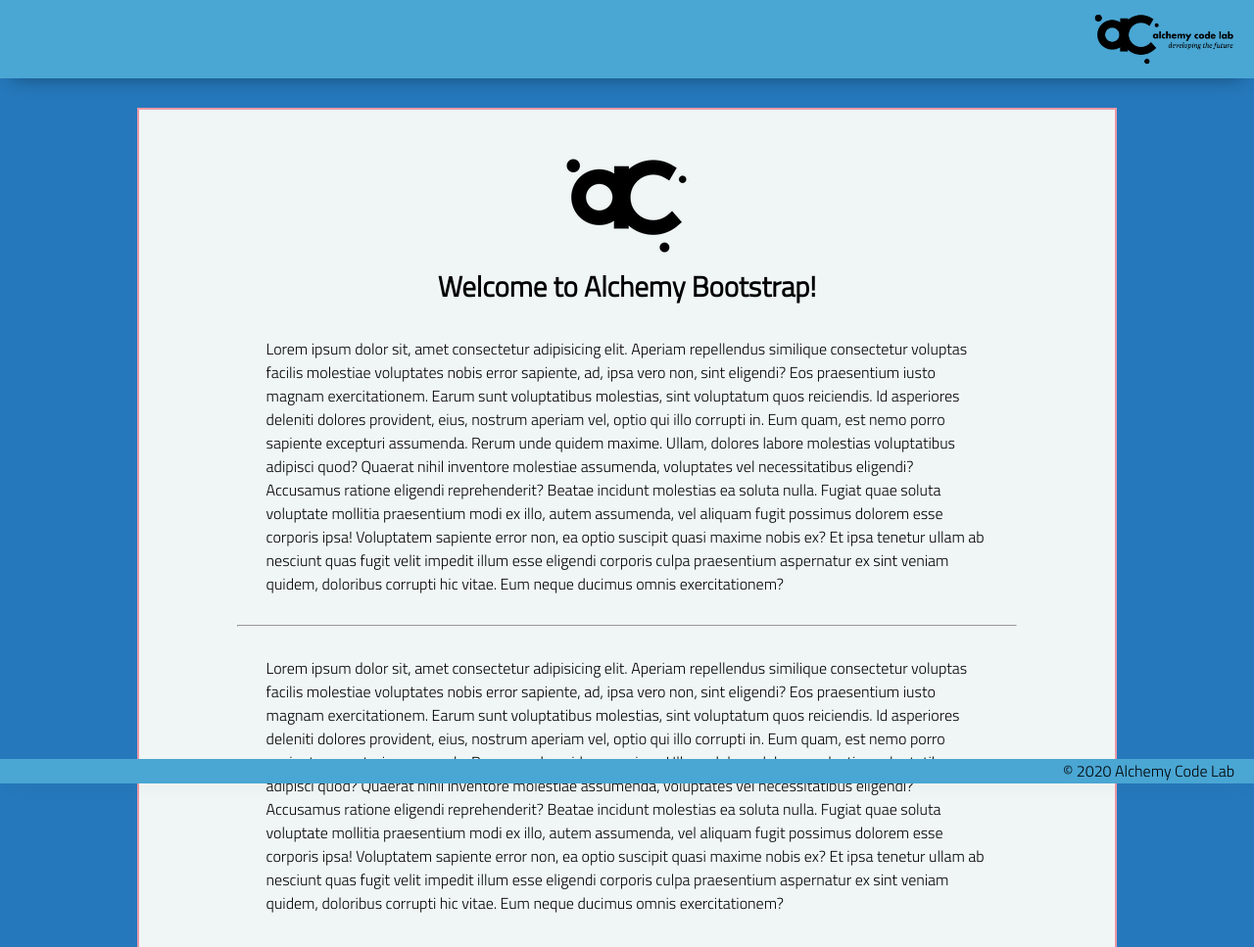
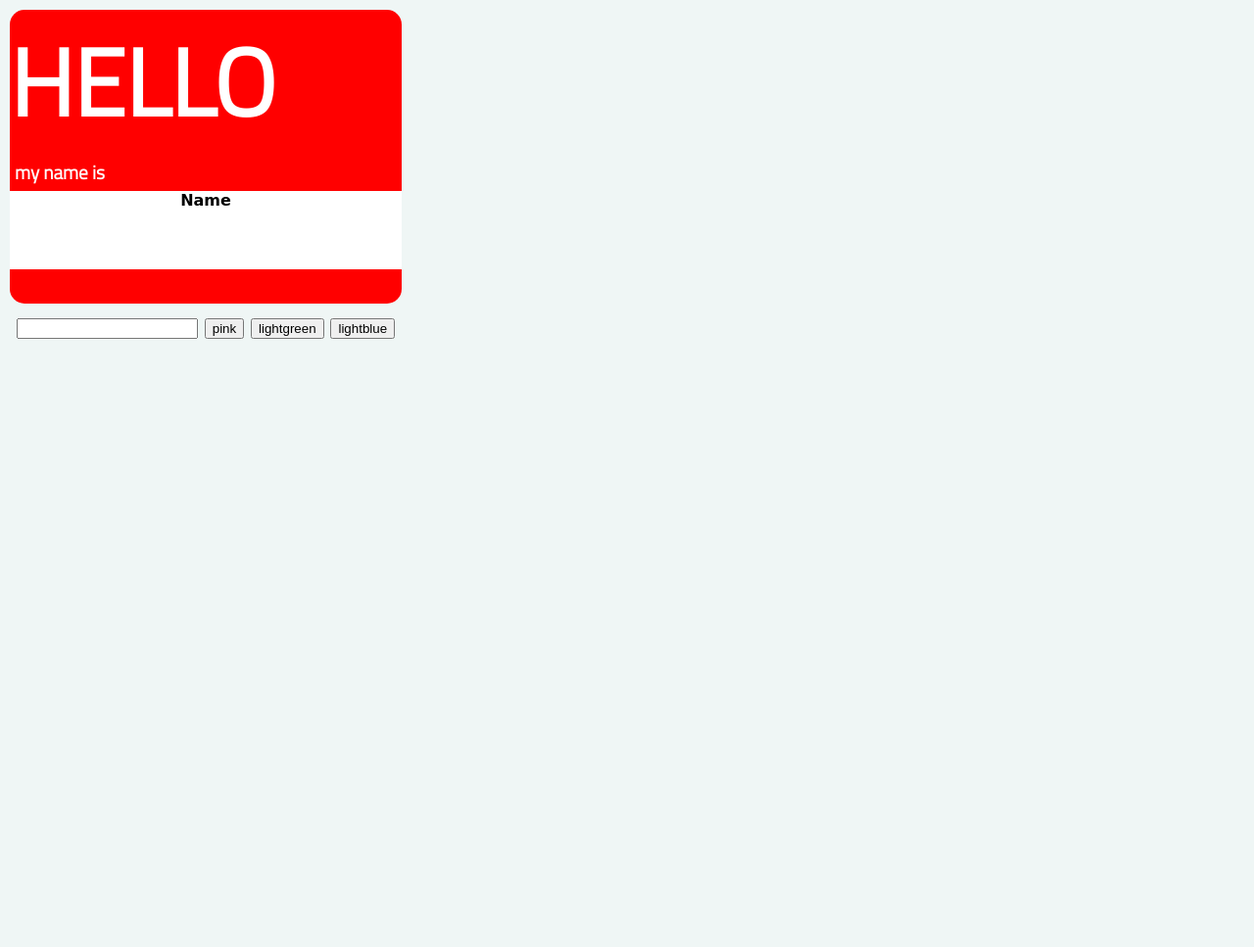
Before and after one commit to ShawnCarpenter/LAB-03a-better-name-tag, a plain HTML site: page index.html in a window 1280 px wide. Shown: the top 967 px of the page at 98% size. After the commit the page ends 810 px from the top, so only its background shows below. Drawn offline with Linux system fonts and the light colour scheme.

Commit message:
skeleton done

```diff
--- a/index.html
+++ b/index.html
@@ -9,44 +9,29 @@
     <link rel="stylesheet" href="styles/reset.css">
     <link rel="stylesheet" href="styles/style.css">
     <link rel="stylesheet" href="styles/home.css">
-    <title>Document</title>
+    <title>Name tag</title>
 </head>
 
 <body>
-    <header>
-        <div class="gutter-right logo">
-            <img src="assets/big-logo.png"/>
+    <div class="container">
+        <div class="nametag">
+            <div class="top-bar">
+                <h1>hello</h1>
+                <p class="inigo">my name is</p>
+            </div>
+            <div class="name-area">
+                <span id="name">Name</span>
+            </div>
+            <!-- <div class="bottom-bar"></div> -->
         </div>
-    </header>
-    <main>
-        <section class="main-section">
-            <img class="main-logo" src="assets/alchemy-logo.png"/>
-            <h2>
-                Welcome to Alchemy Bootstrap!
-            </h2>
+        <div class="entry-form">
+            <input type="text" name="input-name" id="input-name">
+            <button id="pink">pink</button>
+            <button id="lightgreen">lightgreen</button>
+            <button id="lightblue">lightblue</button>
+        </div>
 
-            <content>
-            <p>
-                Lorem ipsum dolor sit, amet consectetur adipisicing elit. Aperiam repellendus similique consectetur voluptas facilis molestiae voluptates nobis error sapiente, ad, ipsa vero non, sint eligendi? Eos praesentium iusto magnam exercitationem.
-                Earum sunt voluptatibus molestias, sint voluptatum quos reiciendis. Id asperiores deleniti dolores provident, eius, nostrum aperiam vel, optio qui illo corrupti in. Eum quam, est nemo porro sapiente excepturi assumenda.
-                Rerum unde quidem maxime. Ullam, dolores labore molestias voluptatibus adipisci quod? Quaerat nihil inventore molestiae assumenda, voluptates vel necessitatibus eligendi? Accusamus ratione eligendi reprehenderit? Beatae incidunt molestias ea soluta nulla.
-                Fugiat quae soluta voluptate mollitia praesentium modi ex illo, autem assumenda, vel aliquam fugit possimus dolorem esse corporis ipsa! Voluptatem sapiente error non, ea optio suscipit quasi maxime nobis ex?
-                Et ipsa tenetur ullam ab nesciunt quas fugit velit impedit illum esse eligendi corporis culpa praesentium aspernatur ex sint veniam quidem, doloribus corrupti hic vitae. Eum neque ducimus omnis exercitationem?
-            </p>
-            <hr />
-            <p>
-                Lorem ipsum dolor sit, amet consectetur adipisicing elit. Aperiam repellendus similique consectetur voluptas facilis molestiae voluptates nobis error sapiente, ad, ipsa vero non, sint eligendi? Eos praesentium iusto magnam exercitationem.
-                Earum sunt voluptatibus molestias, sint voluptatum quos reiciendis. Id asperiores deleniti dolores provident, eius, nostrum aperiam vel, optio qui illo corrupti in. Eum quam, est nemo porro sapiente excepturi assumenda.
-                Rerum unde quidem maxime. Ullam, dolores labore molestias voluptatibus adipisci quod? Quaerat nihil inventore molestiae assumenda, voluptates vel necessitatibus eligendi? Accusamus ratione eligendi reprehenderit? Beatae incidunt molestias ea soluta nulla.
-                Fugiat quae soluta voluptate mollitia praesentium modi ex illo, autem assumenda, vel aliquam fugit possimus dolorem esse corporis ipsa! Voluptatem sapiente error non, ea optio suscipit quasi maxime nobis ex?
-                Et ipsa tenetur ullam ab nesciunt quas fugit velit impedit illum esse eligendi corporis culpa praesentium aspernatur ex sint veniam quidem, doloribus corrupti hic vitae. Eum neque ducimus omnis exercitationem?
-            </p>
-
-        </section>
-    </main>
-    <footer>
-        <div class="copy gutter-right">&copy; 2020 Alchemy Code Lab</div>
-    </footer>
+    </div>
 
     <script type="module" src="app.js"></script>
 </body>
--- a/styles/style.css
+++ b/styles/style.css
@@ -19,101 +19,44 @@ body {
     --footer-height: 25px;
 
     font-family: 'Titillium Web', sans-serif;
-    background-color: var(--color2);
+    background-color: var(--color5);
 }
 
-main {
-    display: flex;
-    flex-direction: column;
-    justify-content: center;
-    align-items: center;
-    margin-bottom: calc(var(--footer-height));
+.nametag {
+    border-radius: 15px;
+    background-color: red;
+    color: white;
+    width: 400px;
+    height: 300px;
+}
+.name-area {
+    color: black;
+    background-color: white;
+}
+h1 {
+    font-size: 6em;
+    font-weight: bolder;
+    text-transform: uppercase;
+}
+.inigo {
+    font-size: larger;
+    font-weight: bolder;
+    padding: 5px;
+}
+.name-area {
+    font-family: cursive;
+    font-weight: bolder;
+    height: 80px;
+    text-align: center;
 }
 
-section {
-    background-color: var(--color5);
-    width: 1000px;
-    max-width: 80%;
+.container {
+    margin: 10px;
+}
+.entry-form {
+    margin-top: 15px;
+    width: 400px;
     display: flex;
-    flex-direction: column;
-    justify-content: center;
-    align-items: center;
-    padding-top: var(--gutter);
-    padding-bottom: var(--gutter);
-    margin-top: var(--gutter);
-    margin-bottom: var(--gutter);
-    border: solid 2px var(--color1);
+    flex-direction: row;
+    justify-content:space-evenly;
 }
-
-header {
-    display: flex;
-    justify-content: flex-end;
-    background-color: var(--color3);
-    height: var(--header-height);
-    box-shadow: var(--shadow);
-}
-
-footer {
-    display: flex;
-    justify-content: flex-end;
-    background-color: var(--color3);
-    box-shadow: var(--shadow);
-}
-
-
-h2 {
-    font-size: 1.8rem;
-    font-weight: bold;
-}
-
-.gutter-right {
-    margin-right: 20px;
-}
-
-.main-logo {
-    animation: pulse 5s infinite ease-in-out;
-}
-
-header img {
-    height: var(--header-height);
-}
-
-
-
-content {
-    width: 80%;
-}
-
-p {
-    margin: var(--gutter);
-}
-
-footer {
-    position: fixed;
-    width: 100%;
-    bottom: 0;
-    height: var(--footer-height);
-    display: flex;
-    justify-content: flex-end;
-    background-color: var(--color3);
-    box-shadow: var(--shadow);
-}
-
-  @keyframes pulse {
-    20% {
-      transform: rotate3d(-10, -10, -10, 50deg) scale(1.2);
-    }
-
-    40% {
-        transform: rotate3d(10, 10, -10, 50deg) scale(1);
-    }
-
-    60% {
-        transform: rotate3d(-10, 10, 10, 50deg) scale(1.2);
-      }
-
-    80% {
-        transform: rotate3d(10, 10, 10, 50deg) scale(1);
-    }
-
-  }
```
Also changed, not shown: test/example.test.js (+1 -1 lines).
